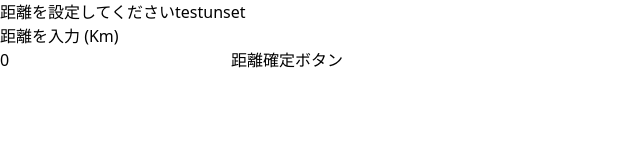
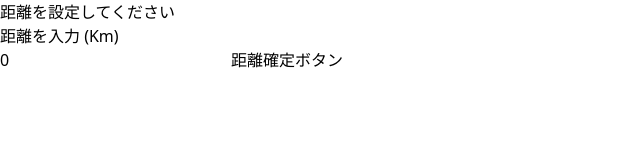
Before and after one commit to KEIDOROa/RouteRun, a React (Vite) app in the folder routerun-app/: page /home in a window 1280 px wide. Shown: the top 160 px of the page, without its empty margins (0-640 px from the left). Built offline with nearby package versions, Linux system fonts and the light colour scheme; no server answers.

Commit message:
deploy comp

```diff
--- a/routerun-app/src/section/Home.jsx
+++ b/routerun-app/src/section/Home.jsx
@@ -43,9 +43,7 @@ export const Home = () => {
     <>
       {!isNavigating ? (
         <>
-          <h2>
-            距離を設定してくださいtest{import.meta.env.VITE_GOOGLE_MAPS_API_KEY}
-          </h2>
+          <h2>距離を設定してください</h2>
           <DistanceInput setDistance={setDistance} />
         </>
       ) : (
```
